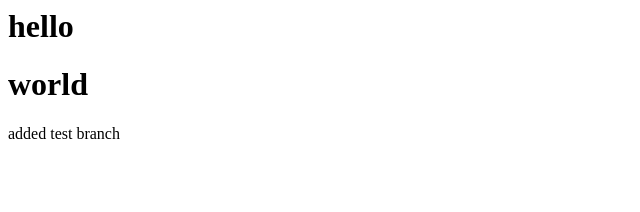
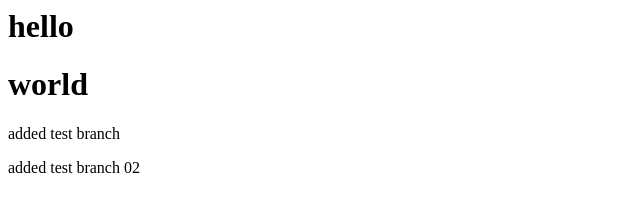
Before and after one commit to ashler24/git-demo, a plain HTML site: page index.html in a window 1280 px wide. Shown: the whole page, without its empty margins (0-640 px from the left). Drawn offline with Linux system fonts and the light colour scheme.

Commit message:
2nd change

```diff
--- a/index.html
+++ b/index.html
@@ -1,3 +1,4 @@
 <h1>hello</h1>
 <h1>world</h1>
 <p>added test branch</p>
+<p>added test branch 02</p>
```
